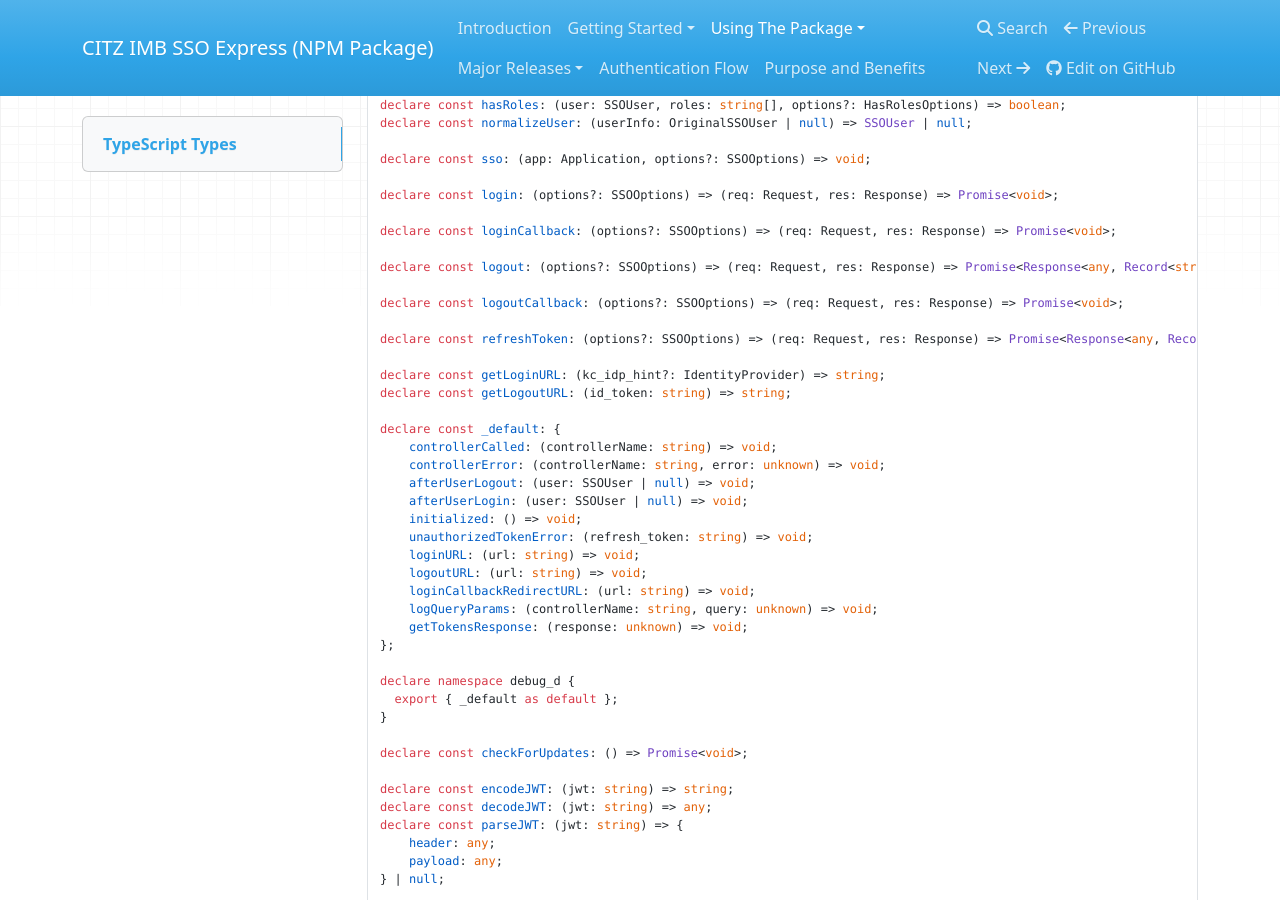
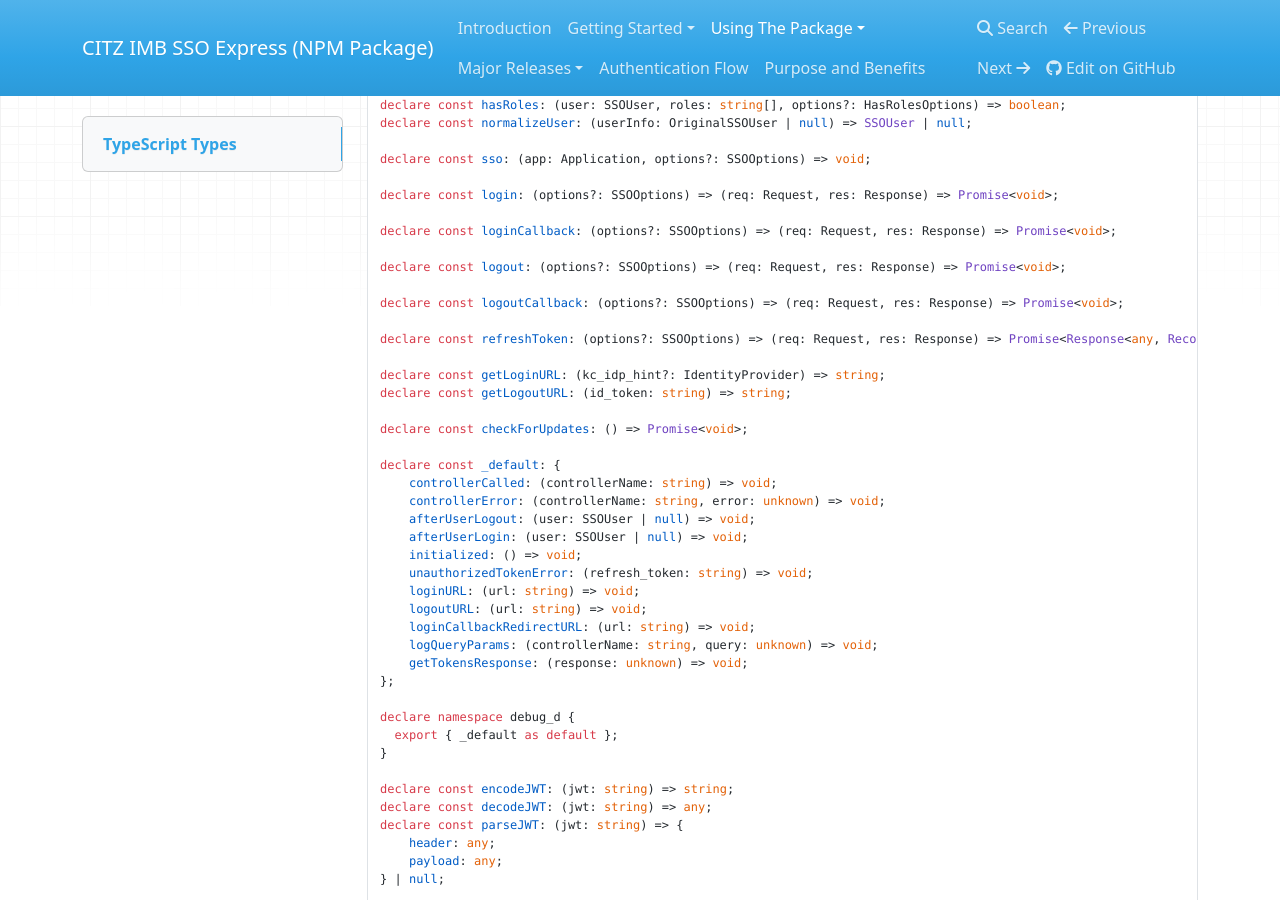
Before and after one commit to bcgov/citz-imb-sso-express, an MkDocs documentation site: the page built from techdocs/docs/using-the-package/typescript-types.md, in a window 1280 px wide and 900 px high, scrolled down 1395 px. Built offline with MkDocs 1.6.1, drawn with Linux system fonts in a browser that asks for light colours; nearby versions of some CDN libraries; some of the changed text lies outside the part shown.

Commit message:
Updating TypeScript types in docs

```diff
--- a/techdocs/docs/using-the-package/typescript-types.md
+++ b/techdocs/docs/using-the-package/typescript-types.md
@@ -86,7 +86,7 @@ declare const login: (options?: SSOOptions) => (req: Request, res: Response) =>
 
 declare const loginCallback: (options?: SSOOptions) => (req: Request, res: Response) => Promise<void>;
 
-declare const logout: (options?: SSOOptions) => (req: Request, res: Response) => Promise<Response<any, Record<string, any>> | undefined>;
+declare const logout: (options?: SSOOptions) => (req: Request, res: Response) => Promise<void>;
 
 declare const logoutCallback: (options?: SSOOptions) => (req: Request, res: Response) => Promise<void>;
 
```
Also changed, not shown: other parts of techdocs/docs/using-the-package/typescript-types.md (+3 -3 lines), techdocs/docs/using-the-package/apis-&-components/req-user.md (+1 -1 lines).
